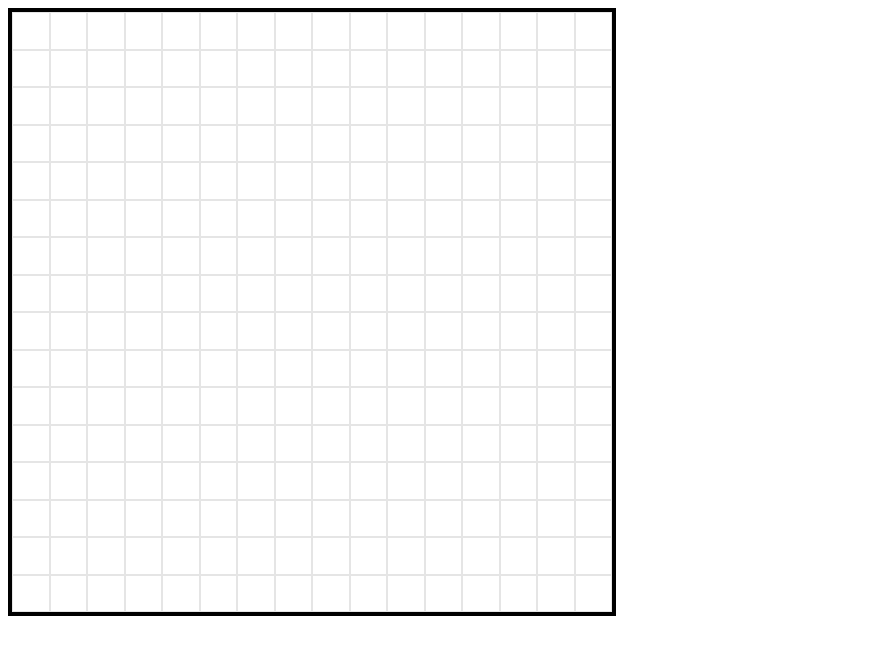
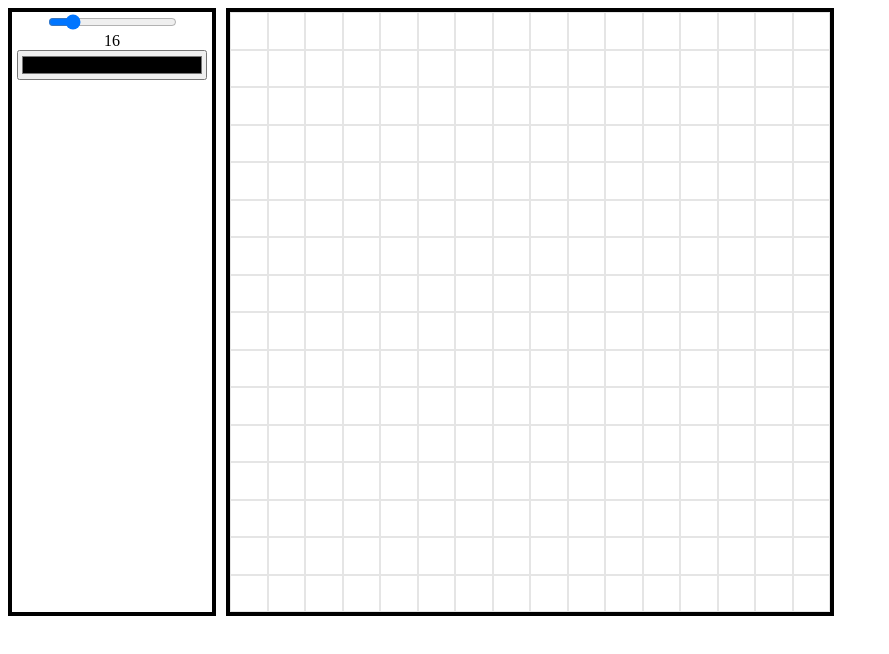
Before and after one commit to Ardduli/Etch-A-Sketch, a plain HTML site: page index.html in a window 1280 px wide. Shown: the whole page, without its empty margins (0-889 px from the left). Drawn offline with Linux system fonts and the light colour scheme.

Commit message:
Added colorspicker and gridsize-slider
slider doesn't work atm

```diff
--- a/script.js
+++ b/script.js
@@ -1,24 +1,87 @@
 const container = document.createElement('div');
-const num = 16;
+const style = document.createElement('style');
+let color = '#000000';
+let  mouseDown = false;
+
+// adds controls container
+
+const controls = document.createElement('div');
+controls.classList.add('controls');
+document.body.appendChild(controls);
+
+// create grid slider
+
+const slider = document.createElement('input');
+slider.setAttribute('type','range');
+slider.setAttribute('min','1');
+slider.setAttribute('max','100');
+slider.setAttribute('value','16');
+slider.setAttribute('class','slider');
+controls.appendChild(slider);
+
+//create output for slider value
+
+const output = document.createElement('output');
+let sliderValue = document.querySelector('.slider').value;
+output.textContent = sliderValue;
+controls.appendChild(output);
+
+ oninput = function() {
+    output.textContent = slider.value
+}
+
+slider.addEventListener('mouseup', () => {
+    return sliderValue = document.querySelector('.slider').value;
+})
+
+// create colorpicker
+const colorPicker = document.createElement('input');
+    colorPicker.setAttribute('type','color');
+    colorPicker.setAttribute('id','colorPicker');
+controls.appendChild(colorPicker);
+
+colorPicker.addEventListener('input', () => {
+    return color = colorPicker.value;
+})
+
+
+
+// values for the grid
+num = 16
 const grid = num * num;
-const style = document.createElement('style');
-const perRow =  100/num.toFixed(1)
+const perRow =  100/num;
+
+
+//creates the container for the grid
 
 container.classList.add('container');
 
 document.body.appendChild(container);
 
+
+// creates the quares to the grid
 for(i = 0; i < grid; i++){
     const square = document. createElement('div');
     square.classList.add('square');
-    square.classList.add('blank');
     square.setAttribute('id',`${i}`)
     container.appendChild(square);
-    console.log(i)
 }
 
+
+
+// makes the squares to go on equal rows
 style.innerHTML = `
     .square {
         flex: 1 0 ${perRow}%
     }`;
 document.body.appendChild(style);
+
+ // colors the clicked square
+let squares = document.querySelectorAll('.square');
+
+    squares.forEach((square) => {
+        square.addEventListener('mouseover', () => {
+            let id = (square.id)
+            document.getElementById(id).style.backgroundColor = `${color}`;
+        })
+    })
--- a/style.css
+++ b/style.css
@@ -1,3 +1,7 @@
+body{
+    display: flex;
+}
+
 .container{
     width: 600px;
     height: 600px;
@@ -11,3 +15,19 @@
     display: flex;
     border: 1px solid rgba(0, 0, 0, 0.1);
 }
+
+.controls{
+    height: 600px;
+    width: 200px;
+    border: 4px solid black;
+    margin-right: 10px;
+    display: flex;
+    flex-direction: column;
+    align-items: center;
+}
+
+#colorPicker{
+    box-sizing: border-box;
+    width: 190px;
+    height: 30px;
+}
```
